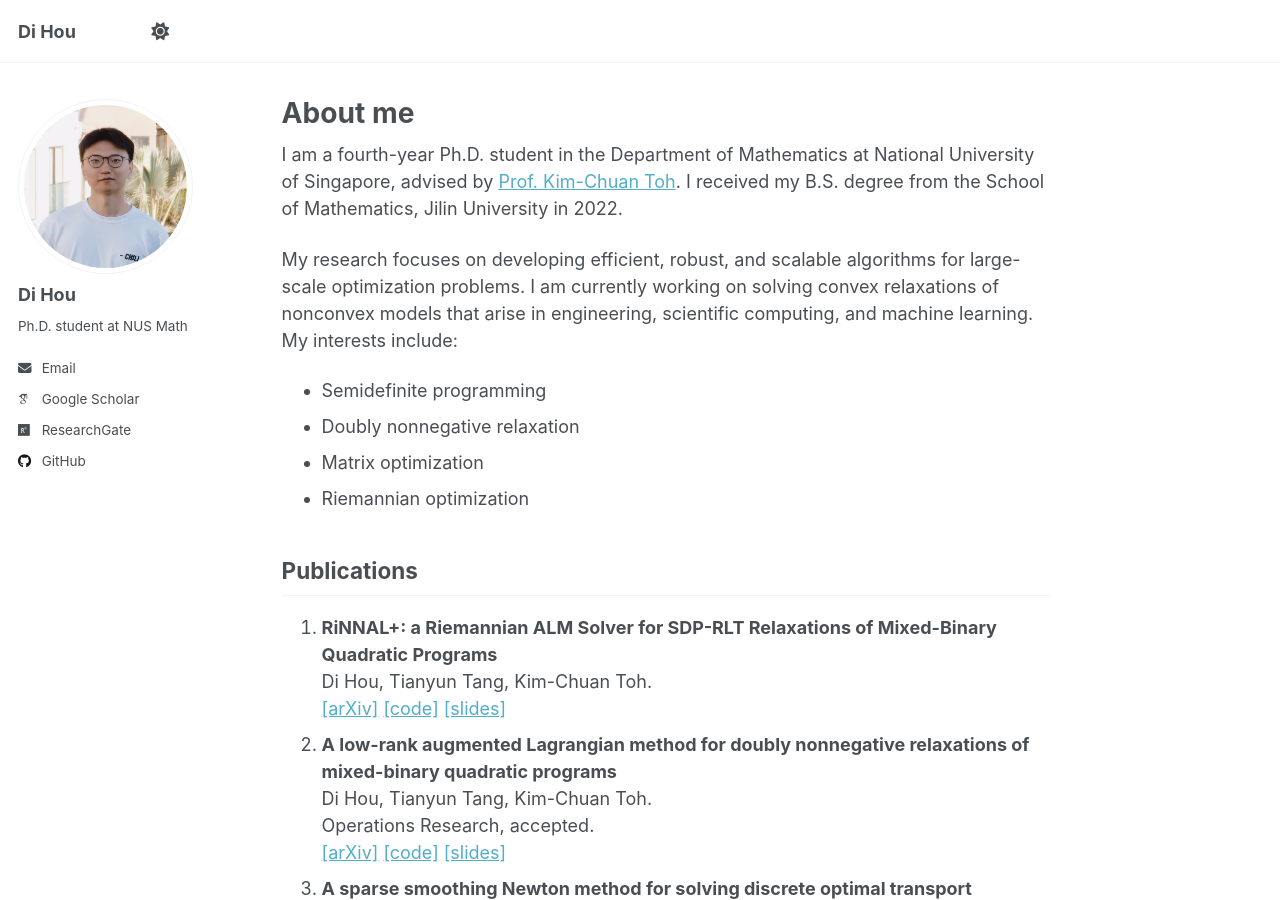
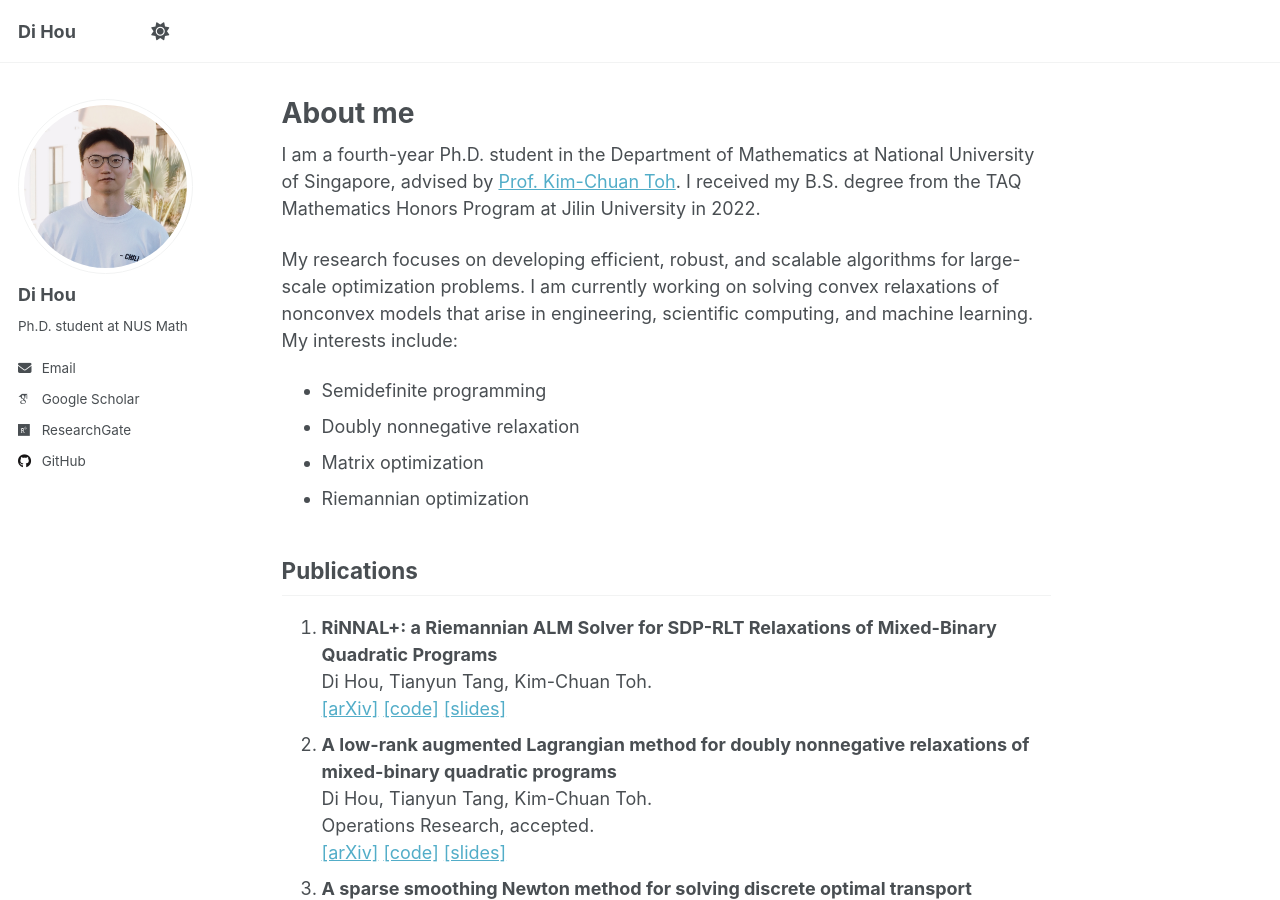
Before and after one commit to HouDiOpt/HouDiOpt.github.io, a Jekyll site: the page built from _pages/about.md, in a window 1280 px wide and 900 px high. Built offline with Jekyll 4.4.1, drawn with Linux system fonts in a browser that asks for light colours; some web fonts are replaced; a script that is not in the unit is left out.

Commit message:
Update about.md

```diff
--- a/_pages/about.md
+++ b/_pages/about.md
@@ -7,7 +7,7 @@ redirect_from:
   - /about.html
 ---
 
-I am a fourth-year Ph.D. student in the Department of Mathematics at National University of Singapore, advised by [Prof. Kim-Chuan Toh](https://blog.nus.edu.sg/mattohkc/). I received my B.S. degree from the School of Mathematics, Jilin University in 2022.
+I am a fourth-year Ph.D. student in the Department of Mathematics at National University of Singapore, advised by [Prof. Kim-Chuan Toh](https://blog.nus.edu.sg/mattohkc/). I received my B.S. degree from the TAQ Mathematics Honors Program at Jilin University in 2022.
 
 My research focuses on developing efficient, robust, and scalable algorithms for large-scale optimization problems. I am currently working on solving convex relaxations of nonconvex models that arise in engineering, scientific computing, and machine learning. My interests include:
 - Semidefinite programming
```
